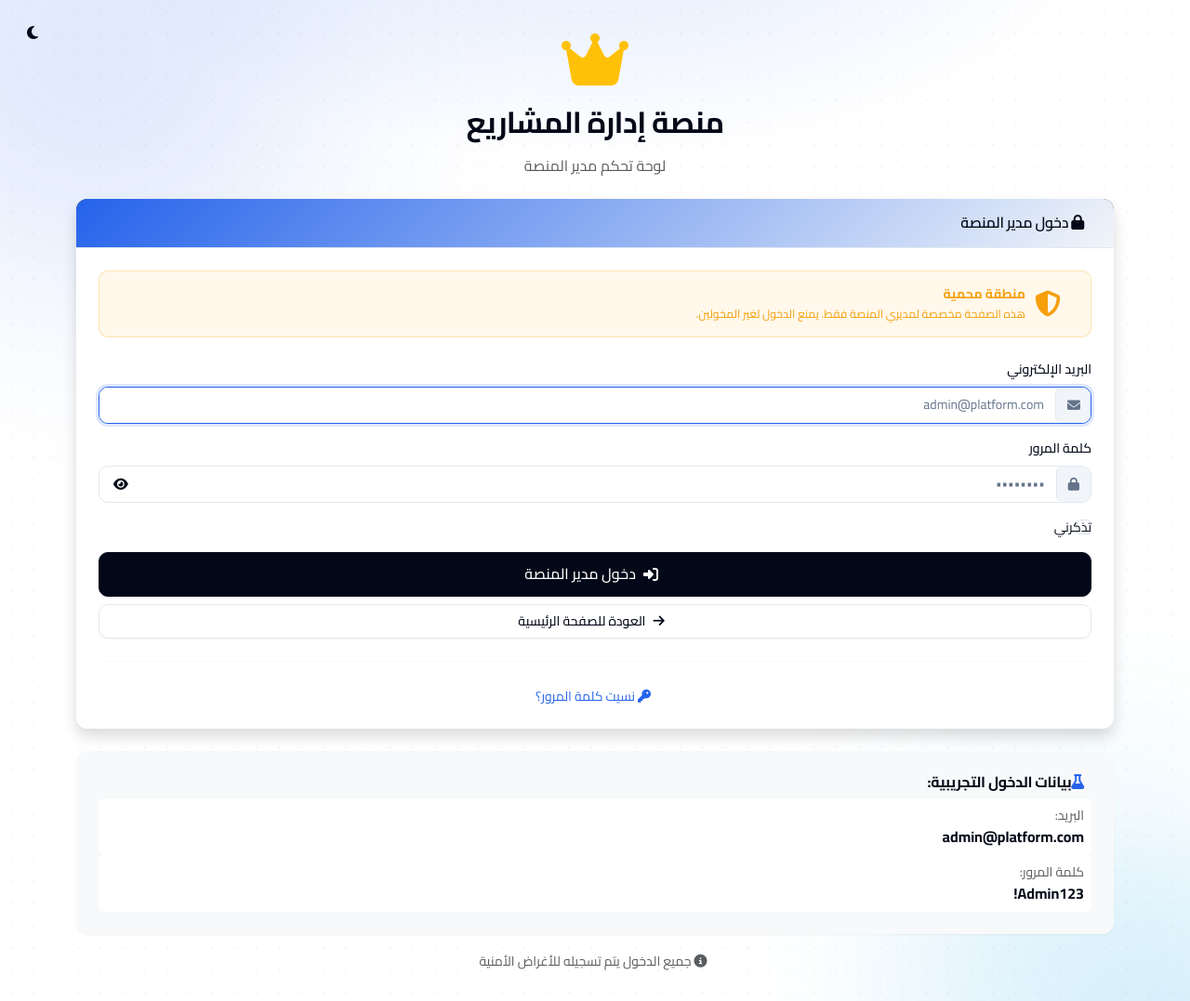
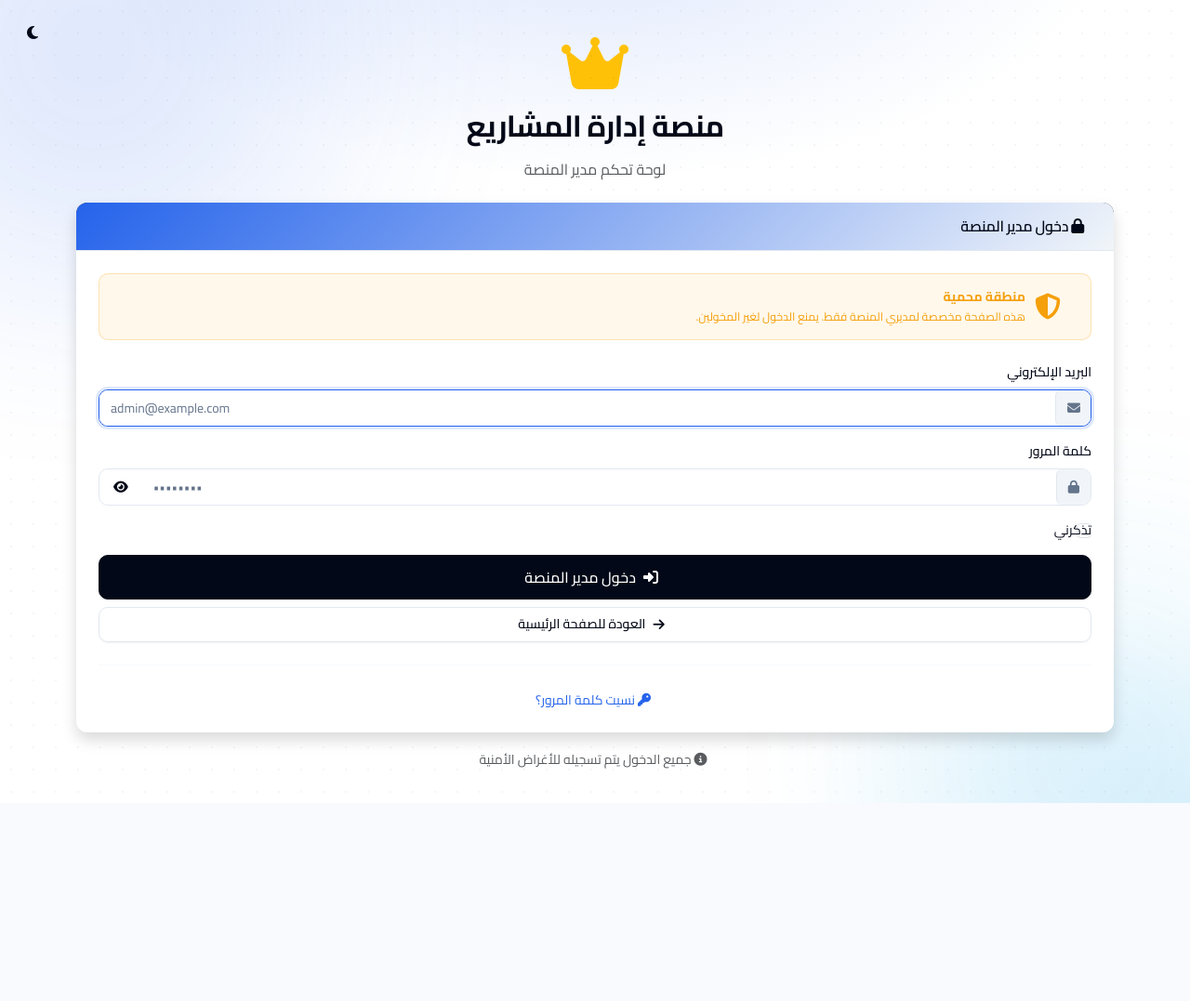
Before and after one commit to Ali212w/manages, a Python web app: template app/templates/auth/platform_login.html in a window 1280 px wide. Shown: the whole page at 93% size. After the commit the page ends 864 px from the top, so only its background shows below. Run offline with Jinja, Linux system fonts and the light colour scheme; the template is opened without the code that fills it, so the values that code supplies are empty; some libraries are stand-ins or nearby versions.

Commit message:
إزالة البيانات التجريبية وإصلاح اتجاه كتابة الإيميلات

```diff
--- a/app/templates/auth/platform_login.html
+++ b/app/templates/auth/platform_login.html
@@ -37,8 +37,8 @@
                             <label for="email" class="form-label">البريد الإلكتروني</label>
                             <div class="input-group">
                                 <span class="input-group-text"><i class="fas fa-envelope"></i></span>
-                                <input type="email" class="form-control" id="email" name="email"
-                                       placeholder="admin@platform.com" required autofocus>
+                                <input type="email" class="form-control text-start" id="email" name="email"
+                                       placeholder="admin@example.com" dir="ltr" required autofocus>
                             </div>
                         </div>
 
@@ -46,8 +46,8 @@
                             <label for="password" class="form-label">كلمة المرور</label>
                             <div class="input-group">
                                 <span class="input-group-text"><i class="fas fa-lock"></i></span>
-                                <input type="password" class="form-control" id="password"
-                                       name="password" placeholder="••••••••" required>
+                                <input type="password" class="form-control text-start" id="password"
+                                       name="password" placeholder="••••••••" dir="ltr" required>
                                 <button class="btn btn-outline-secondary" type="button" onclick="togglePassword('password')">
                                     <i class="fas fa-eye"></i>
                                 </button>
@@ -82,26 +82,7 @@
                 </div>
             </div>
 
-            <!-- معلومات الدخول التجريبي -->
-            <div class="card mt-4 bg-light border-0">
-                <div class="card-body">
-                    <h6 class="fw-bold"><i class="fas fa-flask text-primary me-2"></i>بيانات الدخول التجريبية:</h6>
-                    <div class="row mt-2">
-                        <div class="col-6">
-                            <div class="p-2 bg-white rounded">
-                                <small class="text-muted d-block">البريد:</small>
-                                <strong dir="ltr">admin@platform.com</strong>
-                            </div>
-                        </div>
-                        <div class="col-6">
-                            <div class="p-2 bg-white rounded">
-                                <small class="text-muted d-block">كلمة المرور:</small>
-                                <strong>Admin123!</strong>
-                            </div>
-                        </div>
-                    </div>
-                </div>
-            </div>
+
 
             <!-- تذكير أمني -->
             <div class="text-center mt-3">
```
Also changed, not shown: app/templates/auth/login.html (+5 -33 lines).
